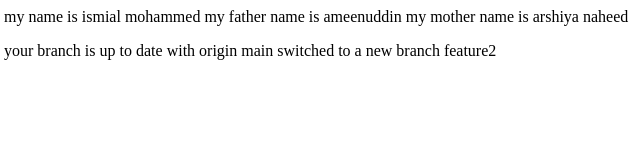
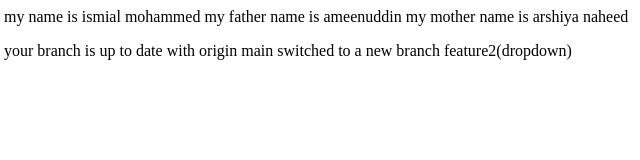
Before and after one commit to ismailmohammed123/secondproject, a plain HTML site: page index.html in a window 1280 px wide. Shown: the full height of the page, 4-644 px from the left. Drawn offline with Linux system fonts and the light colour scheme.

```diff
--- a/index.html
+++ b/index.html
@@ -4,5 +4,5 @@
 
 </p>
 <p>
-    your branch is up to date with origin main switched to a new branch feature2
+    your branch is up to date with origin main switched to a new branch feature2(dropdown)
 </p>
```
